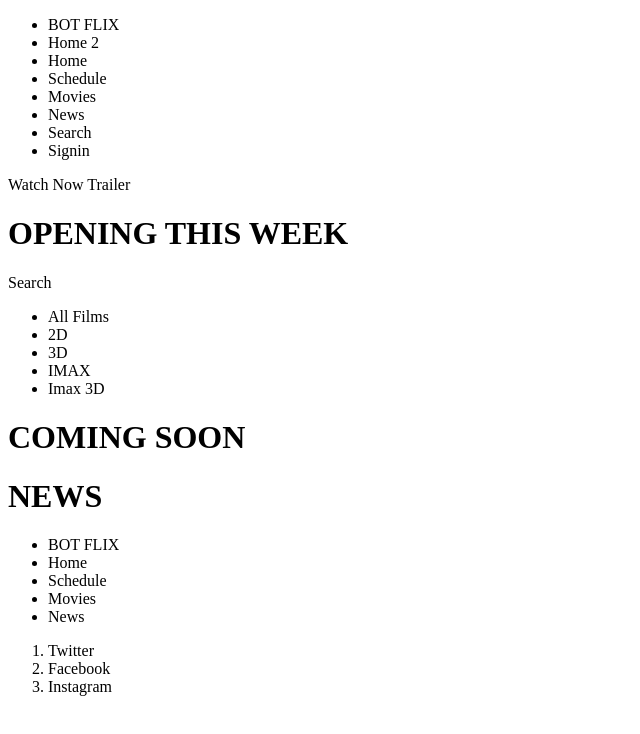
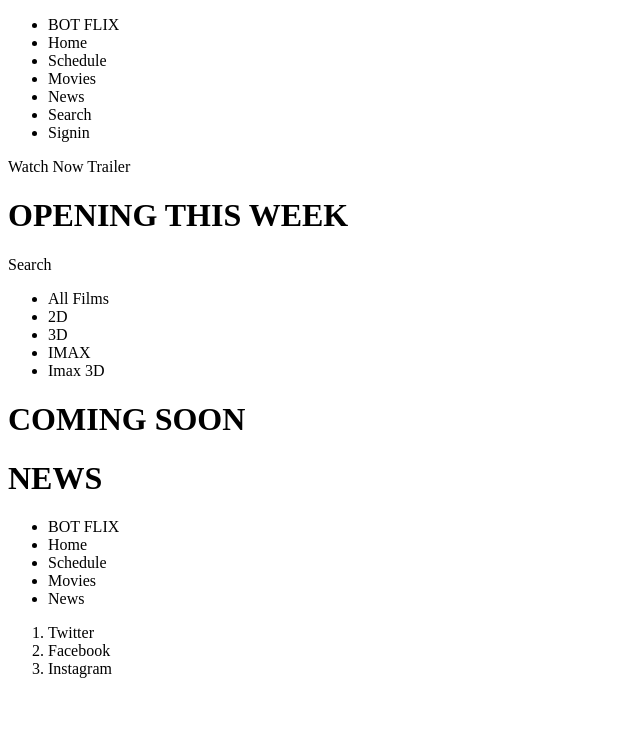
Before and after one commit to sobitd/movie-website-demo, a plain HTML site: page index.html in a window 1280 px wide. Shown: the whole page, without its empty margins (0-640 px from the left). Drawn offline with Linux system fonts and the light colour scheme.

Commit message:
removed li item

```diff
--- a/index.html
+++ b/index.html
@@ -11,7 +11,6 @@
    <nav>
      <ul>
         <li>BOT FLIX </li>
-         <li> Home 2</li>
         <li>Home</li>
         <li>Schedule</li>
         <li>Movies</li>
```
